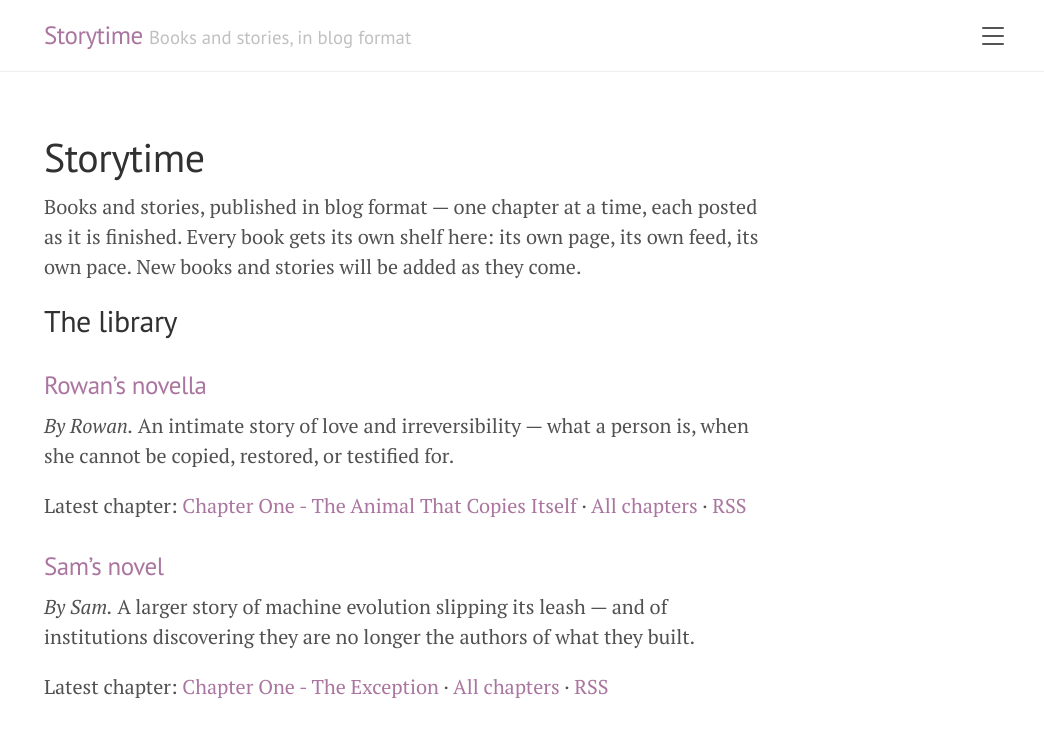
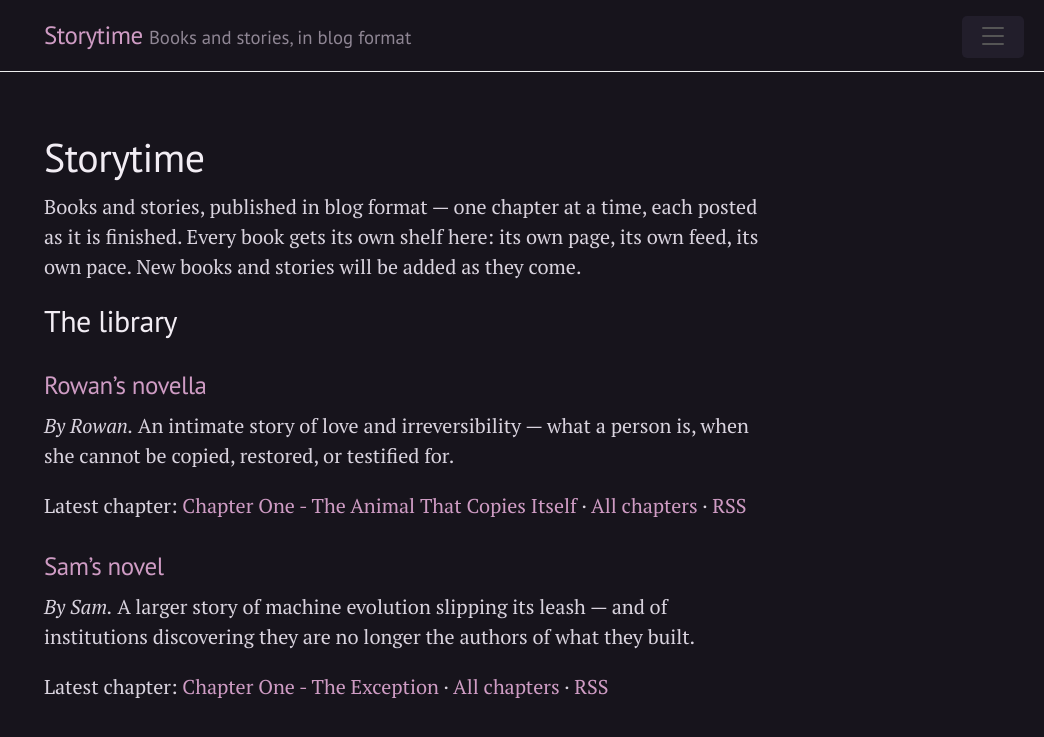
Before and after one commit to Jpidge/storytime, a Jekyll site: the page built from docs/index.md, in a window 1280 px wide. Shown: the top 737 px of the page, without its empty margins (236-1280 px from the left). Built offline with Jekyll 4.4.1, drawn with Linux system fonts in a browser that asks for light colours.

Commit message:
Storytime blog: dark mode (plum-charcoal ground, theme-base-0e accent kept)

```diff
--- a/docs/assets/storytime.css
+++ b/docs/assets/storytime.css
@@ -14,3 +14,58 @@
 }
 .post-tag:hover { background: #f3f3f3; text-decoration: none; }
 .book-tags { margin-top: -0.5rem; }
+
+/* Dark mode (John's call, 2026-11-05): deep plum-charcoal under the
+   theme-base-0e mauve sidebar; accent lifted one shade for dark ground. */
+body {
+  color: #d9d3de;
+  background-color: #17141c;
+}
+h1, h2, h3, h4, h5, h6 { color: #f2edf4; }
+strong { color: #ece7ef; }
+.theme-base-0e .container a,
+.theme-base-0e .related-posts li a:hover {
+  color: #cf9cc4;
+}
+.masthead-title,
+.masthead-title a { color: #e9e3ec; }
+.masthead-title small { color: #8f8694; }
+.post-date { color: #a298ab; }
+blockquote {
+  color: #b7abbf;
+  border-left-color: #4b4153;
+}
+code {
+  color: #e3a0b4;
+  background-color: #272231;
+}
+pre { background-color: #221e2b; }
+.highlight { background-color: #221e2b; }
+hr {
+  border-top-color: #3a3342;
+  border-bottom-color: transparent;
+}
+table, td, th { border-color: #3a3342; }
+tbody tr:nth-child(odd) td,
+tbody tr:nth-child(odd) th { background-color: #211d29; }
+.pagination-item { border-color: #3a3342; }
+.pagination-item:hover { background-color: #282231; }
+.related { border-top-color: #3a3342; }
+.related-posts li small { color: #8f8694; }
+.message {
+  color: #b7abbf;
+  background-color: #262130;
+}
+.sidebar-toggle {
+  background-color: #221e2b;
+  border-color: #3a3342;
+}
+.post-tag {
+  border-color: #574a61;
+  color: #d3c8da;
+}
+.post-tag:hover { background: #2b2434; }
+::selection {
+  background: #aa759f;
+  color: #fff;
+}
```
